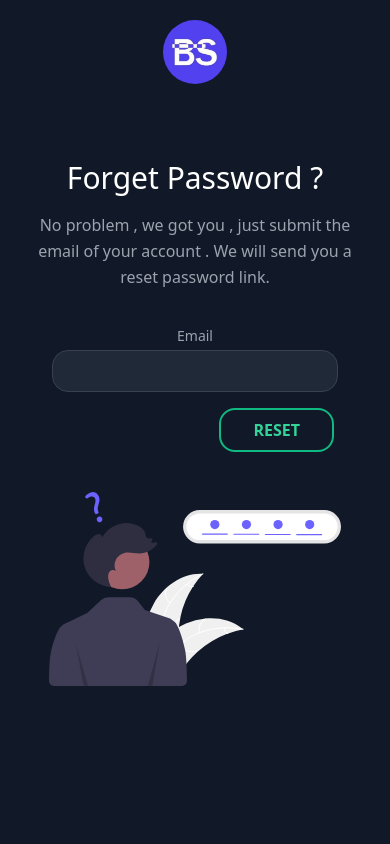
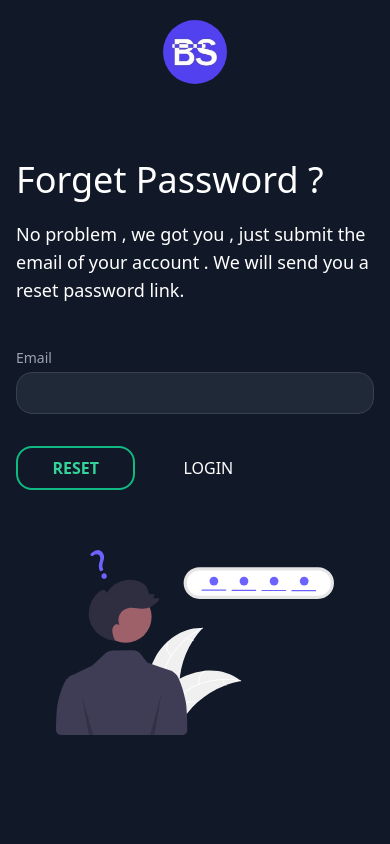
Before and after one commit to PraveenMalethia/basketiya-2, a Nuxt app: page /forget-password in a window 390 px wide. Shown: the top 844 px of the page. Built offline with nearby package versions, Linux system fonts and the light colour scheme.

Commit message:
many things update

```diff
--- a/components/Product.vue
+++ b/components/Product.vue
@@ -24,7 +24,7 @@
           :to="`/store/${product.id}`"
           class="prod-img"
         >
-          <img :src="product.image" class="w-full h-50 object-cover object-center">
+          <img :src="product.image" width="100px" height="200px" class=" object-cover object-center">
         </nuxt-link>
         <div
           class="
--- a/pages/forget-password.vue
+++ b/pages/forget-password.vue
@@ -1,53 +1,81 @@
 <template>
   <section class="text-gray-400 bg-gray-900 body-font">
     <div
-      class="
-        container
+      class="container
         mx-auto
         flex
-        px-5
-        py-10
+        px-4
         md:flex-row
         flex-col
         items-center
-        h-screen
-      "
+        h-screen"
     >
       <div
         class="
-          lg:flex-grow
-          md:w-1/2
-          lg:pr-24
-          md:pr-16
+          lg:w-2/3
+          md:w-2/2
           flex flex-col
-          md:items-start
-          md:text-left
-          mb-10
-          md:mb-0
-          items-center
-          text-center
+          md:ml-auto
+          w-full
+          md:py-8
+          mt-10
         "
       >
-        <h1 class="title-font sm:text-4xl text-3xl mb-4 font-medium text-white">
+        <h1 class="text-white text-4xl font-medium title-font mb-5">
           Forget Password ?
         </h1>
-        <p class="mb-8 leading-relaxed">
+        <p class="text-white text-lg">
           No problem , we got you , just submit the email of your account . We will send you a reset password link.
         </p>
-        <div class="flex justify-center">
-          <div class="flex w-full sm:flex-row flex-col mx-auto px-8 sm:px-0 items-end sm:space-x-4 sm:space-y-0 space-y-4">
-            <div class="relative sm:mb-0 flex-grow w-full">
-              <label for="email" class="leading-7 text-sm text-gray-400">Email</label>
-              <input id="email" type="email" name="email" class="input-field">
-            </div>
-            <button class="py-2 px-8 btn-success xs:w-full sm:w-full lg:w-1/3">
-              Reset
-            </button>
-          </div>
+        <div class="relative mb-4 mt-10">
+          <label for="email" class="leading-7 text-sm text-gray-400">Email</label>
+          <input
+            id="email"
+            type="email"
+            name="email"
+            class="
+              input-field
+            "
+          >
+          <button
+            class="
+              btn-success
+              py-2
+              w-1/3
+            "
+          >
+            RESET
+          </button>
+          <nuxt-link
+            to="/login"
+            class="
+              py-2
+              ml-10
+              text-white
+              hover:text-gray-300
+            "
+          >
+            LOGIN
+          </nuxt-link>
         </div>
       </div>
-      <div class="lg:max-w-lg lg:w-full md:w-1/2 w-5/6">
-        <img src="/svg/forget-password.svg" alt="">
+      <div
+        class="
+          lg:w-full
+          md:w-full
+          bg-gray-900
+          rounded-lg
+          overflow-hidden
+          p-10
+          flex
+          items-end
+          justify-start
+          relative
+        "
+      >
+        <div class="lg:max-w-sm mx-auto my-auto lg:w-full md:w-4/4 w-6/6">
+          <img src="/svg/forget-password.svg" alt="ProfileUpdate">
+        </div>
       </div>
     </div>
   </section>
--- a/pages/profile/edit-profile.vue
+++ b/pages/profile/edit-profile.vue
@@ -28,57 +28,59 @@
         <div class="relative mb-4">
           <label for="name" class="leading-7 text-sm text-gray-400">Name</label>
           <input
+            id="name"
+            v-model="user.name"
             type="text"
-            id="name"
             name="name"
             class="
               input-field
             "
-            v-model="user.name"
-          />
+          >
         </div>
         <div class="relative mb-4">
-          <label for="username" class="leading-7 text-sm text-gray-400"
-            >Username</label
+          <label
+            for="username"
+            class="leading-7 text-sm text-gray-400"
           >
+            Username
+          </label>
           <input
+            id="username"
+            v-model="user.username"
             type="text"
-            id="username"
             name="username"
             class="
               input-field
             "
-            v-model="user.username"
-          />
+          >
         </div>
         <div class="relative mb-4">
           <label for="bio" class="leading-7 text-sm text-gray-400">Bio</label>
           <textarea
+            id="bio"
+            v-model="user.bio"
             class="input-field"
-            id="bio"
             name="bio"
-            v-model="user.bio"
-          ></textarea>
+          />
         </div>
         <div class="mb-6 w-full">
           <label
-          for="upload-file"
-          class="leading-7 text-sm text-gray-400"
-          >Avatar</label><br/>
+            for="upload-file"
+            class="leading-7 text-sm text-gray-400"
+          >Avatar</label><br>
           <a
-          :href="$axios.defaults.baseURL+ user.image"
-          target="_blank"
-            >Current Image :
-            <span class="text-blue-500">{{ user.image }}</span></a
-          >
+            :href="$axios.defaults.baseURL+ user.image"
+            target="_blank"
+          >Current Image :
+            <span class="text-blue-500">{{ user.image }}</span></a>
           <input
             id="upload-file"
-            @change="onFileSelected"
             type="file"
             hidden
             name="upload-file"
             accept="image/png, image/jpeg"
-          />
+            @change="onFileSelected"
+          >
           <label
             for="upload-file"
             refs="upload-file"
@@ -123,7 +125,7 @@
         "
       >
         <div class="lg:max-w-sm mx-auto my-auto lg:w-full md:w-4/4 w-6/6">
-          <img src="/svg/profile-update.svg" alt="ProfileUpdate" />
+          <img src="/svg/profile-update.svg" alt="ProfileUpdate">
         </div>
       </div>
     </div>
@@ -132,7 +134,7 @@
 
 <script>
 export default {
-  data() {
+  data () {
     return {
       selectedFileName: null,
       user: {
--- a/pages/sign-up.vue
+++ b/pages/sign-up.vue
@@ -1,7 +1,7 @@
 <template>
   <div>
     <section class="text-gray-400 bg-gray-900 body-font">
-      <div class="container px-5 py-24 mx-auto flex flex-wrap items-center">
+      <div class="container px-5 py-24 mx-auto flex flex-wrap items-center h-screen">
         <div class="lg:w-3/5 md:w-1/2 md:pr-16 lg:pr-0 pr-0">
           <h1 class="title-font font-medium text-3xl text-white">
             Sign Up And Create Account , Start Shopping Online  . . .
@@ -33,14 +33,14 @@
               class="leading-7 text-sm text-gray-400"
             >username</label>
             <input
+              id="username"
               v-model="username"
-              id="username"
               type="text"
               name="username"
               class="
                 input-field
               "
-            />
+            >
           </div>
           <div class="relative mb-4">
             <label
@@ -48,14 +48,14 @@
               class="leading-7 text-sm text-gray-400"
             >Email</label>
             <input
+              id="email"
               v-model="email"
-              id="email"
               type="email"
               name="email"
               class="
                 input-field
               "
-            />
+            >
           </div>
           <div class="relative mb-4">
             <label
@@ -63,14 +63,14 @@
               class="leading-7 text-sm text-gray-400"
             >Password</label>
             <input
+              id="password"
               v-model="password1"
-              id="password"
               type="password"
               name="password"
               class="
                 input-field
               "
-            />
+            >
           </div>
           <div class="relative mb-4">
             <label
@@ -78,14 +78,14 @@
               class="leading-7 text-sm text-gray-400"
             >Confirm Password</label>
             <input
+              id="confirmpassword"
               v-model="password2"
-              id="confirmpassword"
               type="password"
               name="confirmpassword"
               class="
                 input-field
               "
-            />
+            >
           </div>
           <button
             class="
@@ -97,9 +97,9 @@
           >
             Sign Up
           </button>
-          <p class="text-xs mt-3">
-            Literally you probably haven't heard of them jean shorts.
-          </p>
+          <nuxt-link to="/login" class="text-xs mt-3">
+            Have an Account ? Login
+          </nuxt-link>
         </div>
       </div>
     </section>
```
Also changed, not shown: components/Hero.vue (+61 -61 lines).
